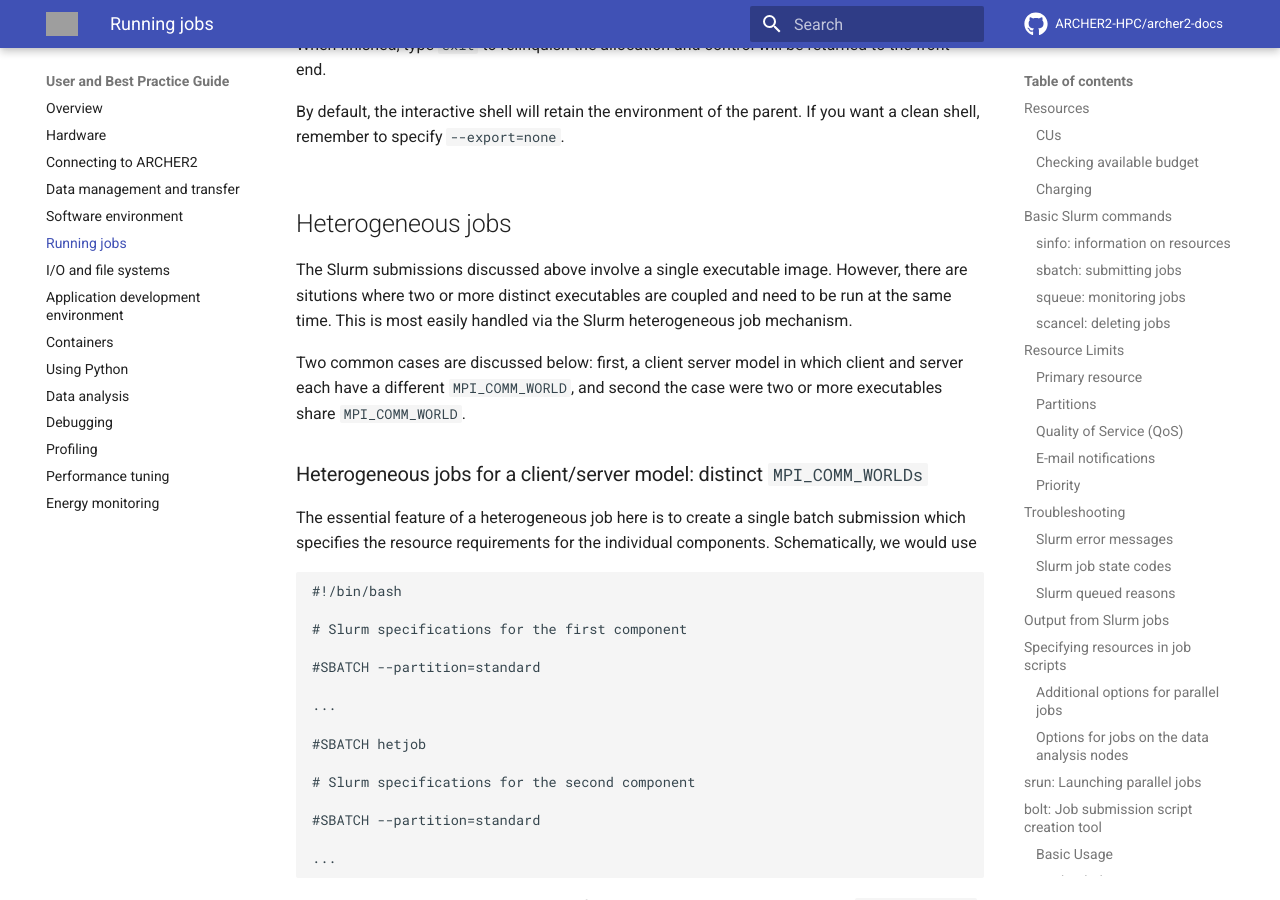
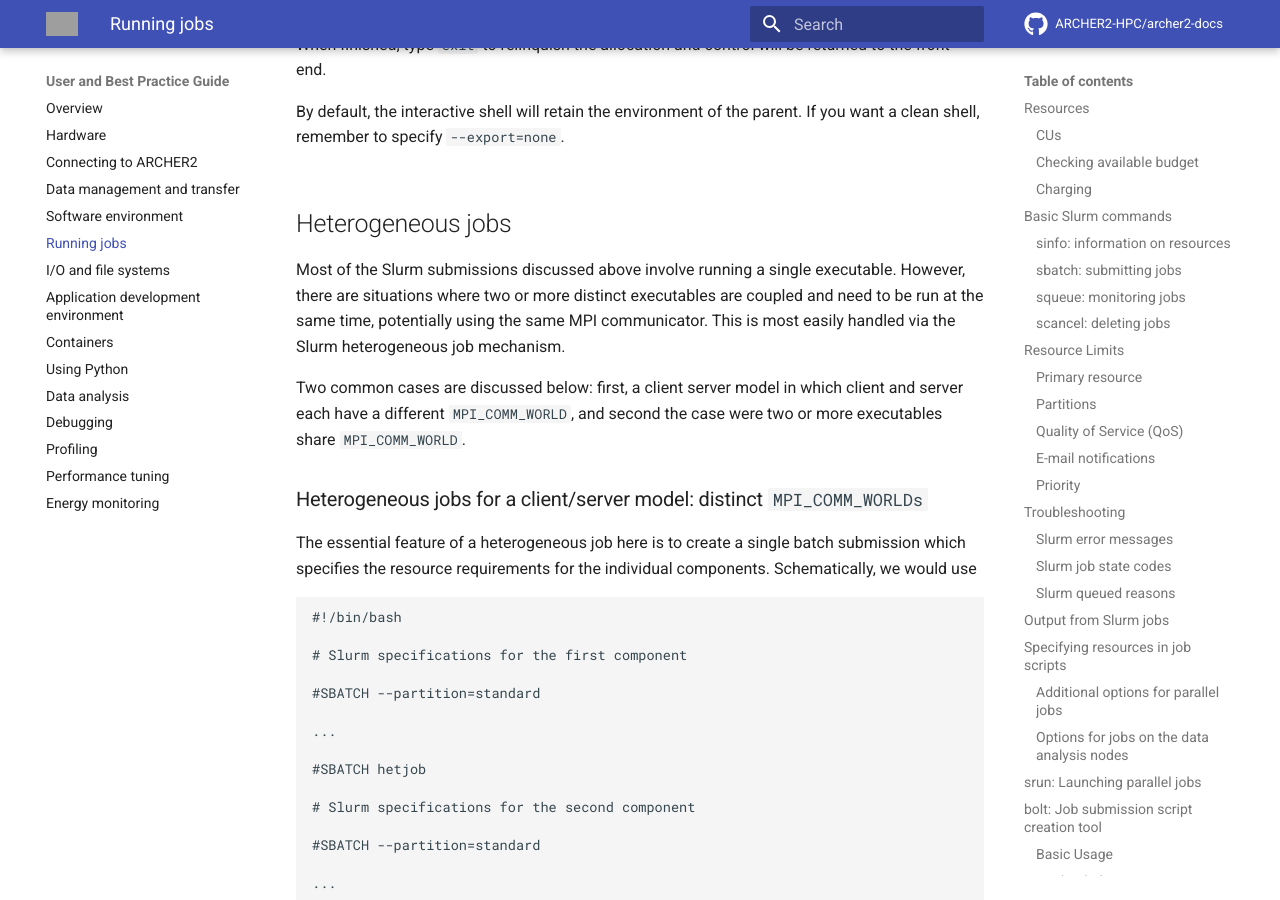
Before and after one commit to ARCHER2-HPC/archer2-docs, an MkDocs documentation site: the page built from docs/user-guide/scheduler.md, in a window 1280 px wide and 900 px high, scrolled down 37175 px. Built offline with MkDocs 1.6.1 and Material for MkDocs 9.7.7, drawn with Linux system fonts in a browser that asks for light colours; comment, search, counter and statistics services are not loaded; grey boxes are pictures that could not be loaded.

Commit message:
Clarify use of two executables in scheduler documentation.

```diff
--- a/docs/user-guide/scheduler.md
+++ b/docs/user-guide/scheduler.md
@@ -1672,10 +1672,11 @@ following way (here using the "short queue"):
 
 ## Heterogeneous jobs
 
-The Slurm submissions discussed above involve a single executable image.
-However, there are situtions where two or more distinct executables are
-coupled and need to be run at the same time. This is most easily handled
-via the Slurm heterogeneous job mechanism.
+Most of the Slurm submissions discussed above involve running a single
+executable. However, there are situations where two or more distinct
+executables are coupled and need to be run at the same time, potentially
+using the same MPI communicator. This is most easily handled via the
+Slurm heterogeneous job mechanism.
 
 Two common cases are discussed below: first, a client server model in
 which client and server each have a different `MPI_COMM_WORLD`, and second
```
